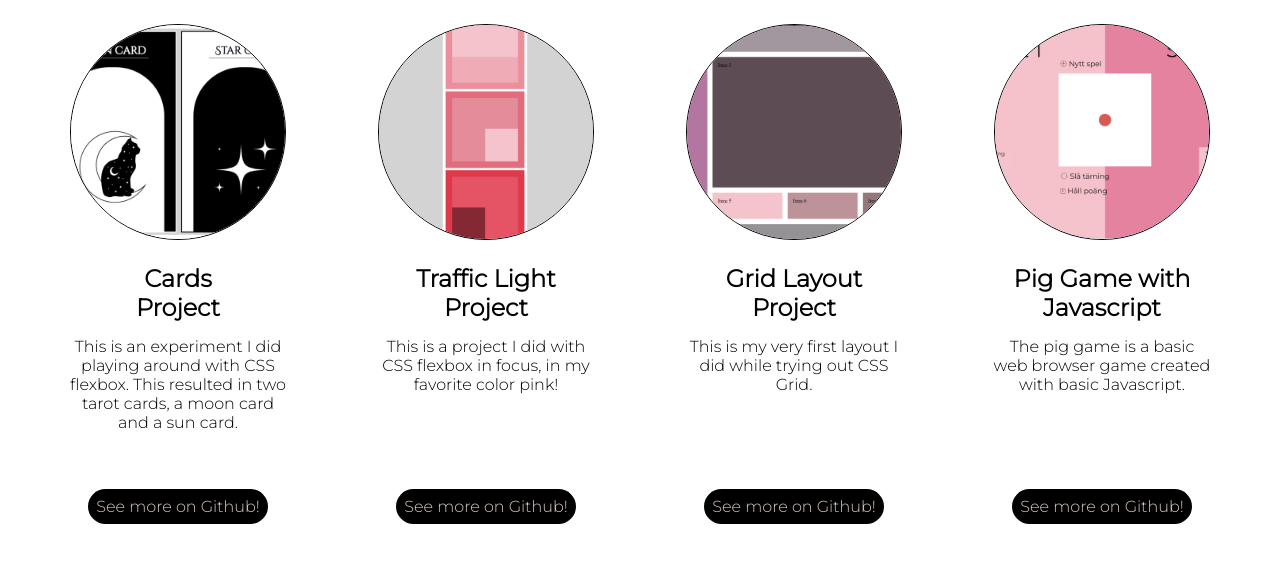
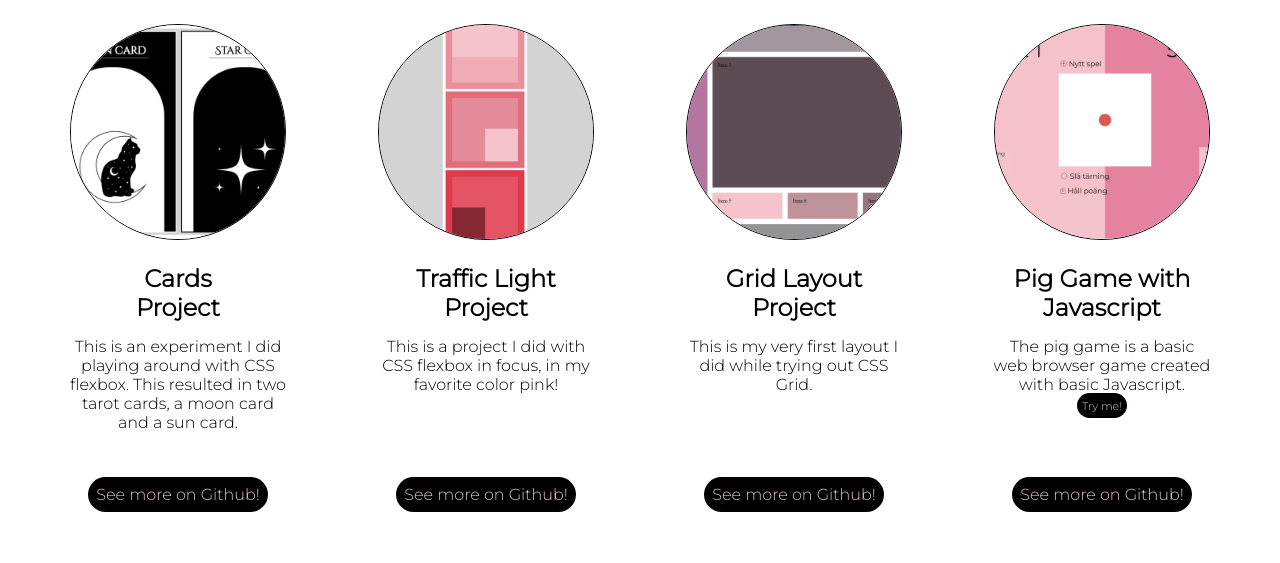
Before and after one commit to mweh-does-dev/Uppgift-2-Dynamisk-sida, a plain HTML site: page portfolio.html in a window 1280 px wide. Shown: the part 55-618 px from the top of the page. Drawn offline with Linux system fonts and the light colour scheme.

Commit message:
Updated HTML.portfolio, added new button

```diff
--- a/portfolio.html
+++ b/portfolio.html
@@ -60,9 +60,11 @@
 			<div class="card-4">
 				<img class="project-pic" src="img/piggy.png" alt="grid-project">
 				<h2 class="project-h2">Pig Game with Javascript</h2>
-				<p class="project-p">The pig game is a basic web browser game created with basic Javascript.</p>
-				<a class="button-portfolio" href="https://github.com/mweh-does-dev/Pig-Game-Javascript" target="_blank">See more on Github!</a>
+				<p class="project-p">The pig game is a basic web browser game created with basic Javascript. <br>
+					<a class="tryme" href="https://mweh-does-dev.github.io/the-pig-game-javascript/" target="_blank">Try me!</a></p>
+				<a class="button-portfolio" href="https://github.com/mweh-does-dev/the-pig-game-javascript" target="_blank">See more on Github!</a>
 			</div>
+
 </div>
 
 
--- a/style.css
+++ b/style.css
@@ -433,7 +433,7 @@ li{
 
 .project-p{
     padding: 10px;
-    height: 170px;
+    height: 158px;
 }
 
 
@@ -446,7 +446,15 @@ li{
     text-align: center;
 
 }
-
+.tryme{
+    background-color: var(--black-color);
+    border-radius: 2em;
+    text-decoration: none;
+    padding:0.5em;
+    color: var(--beige-color);
+    text-align: center;
+    font-size: 11px;
+}
 
 
 @media only screen and (max-width: 768px) {
```
